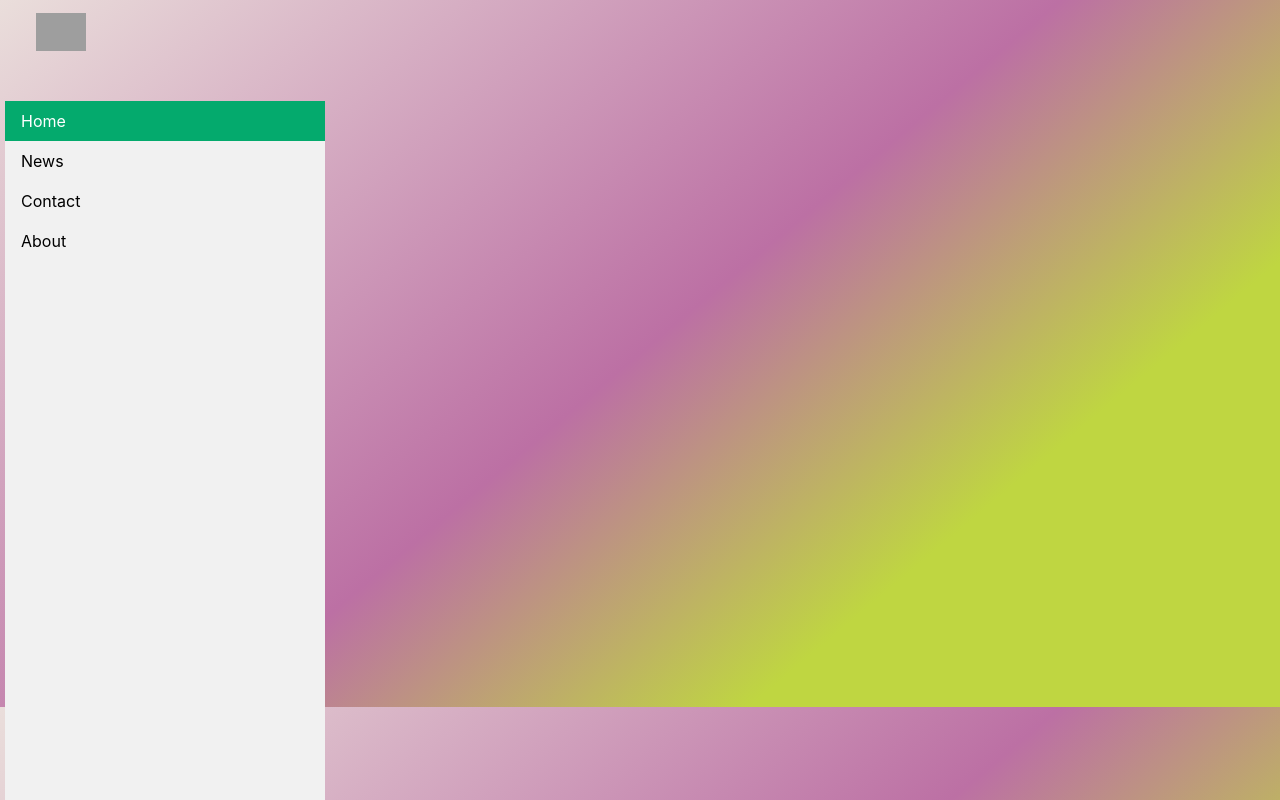
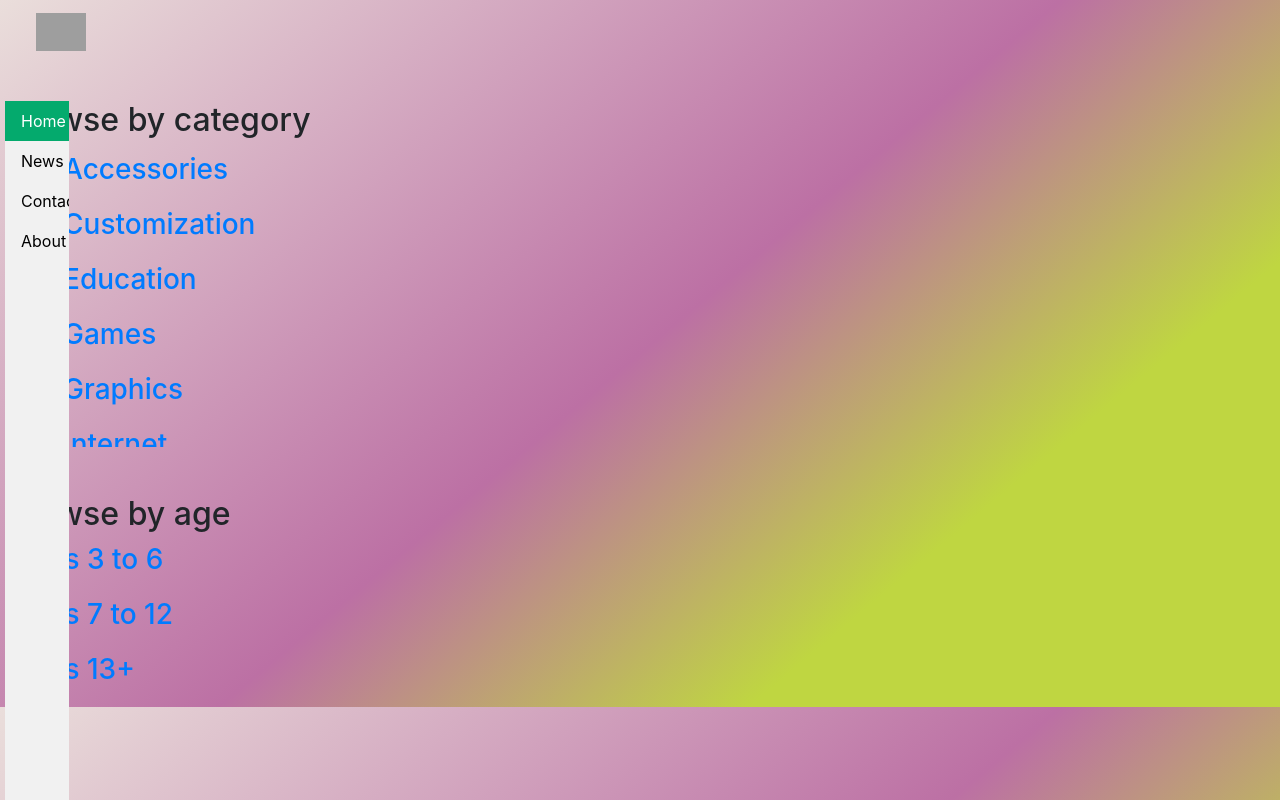
Before and after one commit to appfortune/appfortune.github.io, a plain HTML site: page dev/index.html in a window 1280 px wide. Drawn offline with nearby package versions, Linux system fonts and the light colour scheme; grey boxes are pictures that could not be loaded.

Commit message:
Update index.html

```diff
--- a/dev/index.html
+++ b/dev/index.html
@@ -72,7 +72,7 @@
   list-style-type: none;
   margin: 0;
   padding: 0;
-  width: 25%;
+  width: 5%;
   background-color: #f1f1f1;
   position: fixed;
   height: 100%;
```
